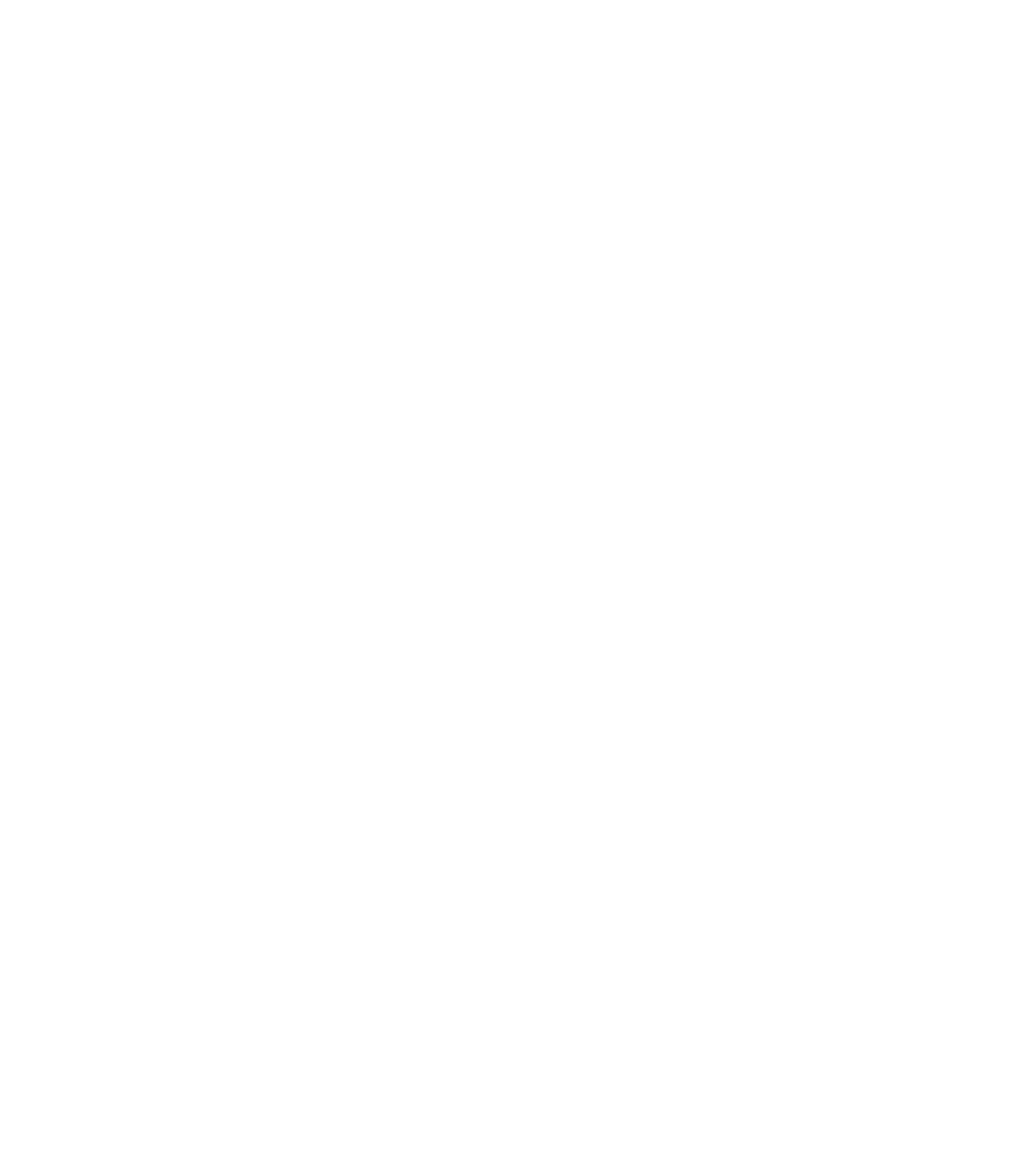
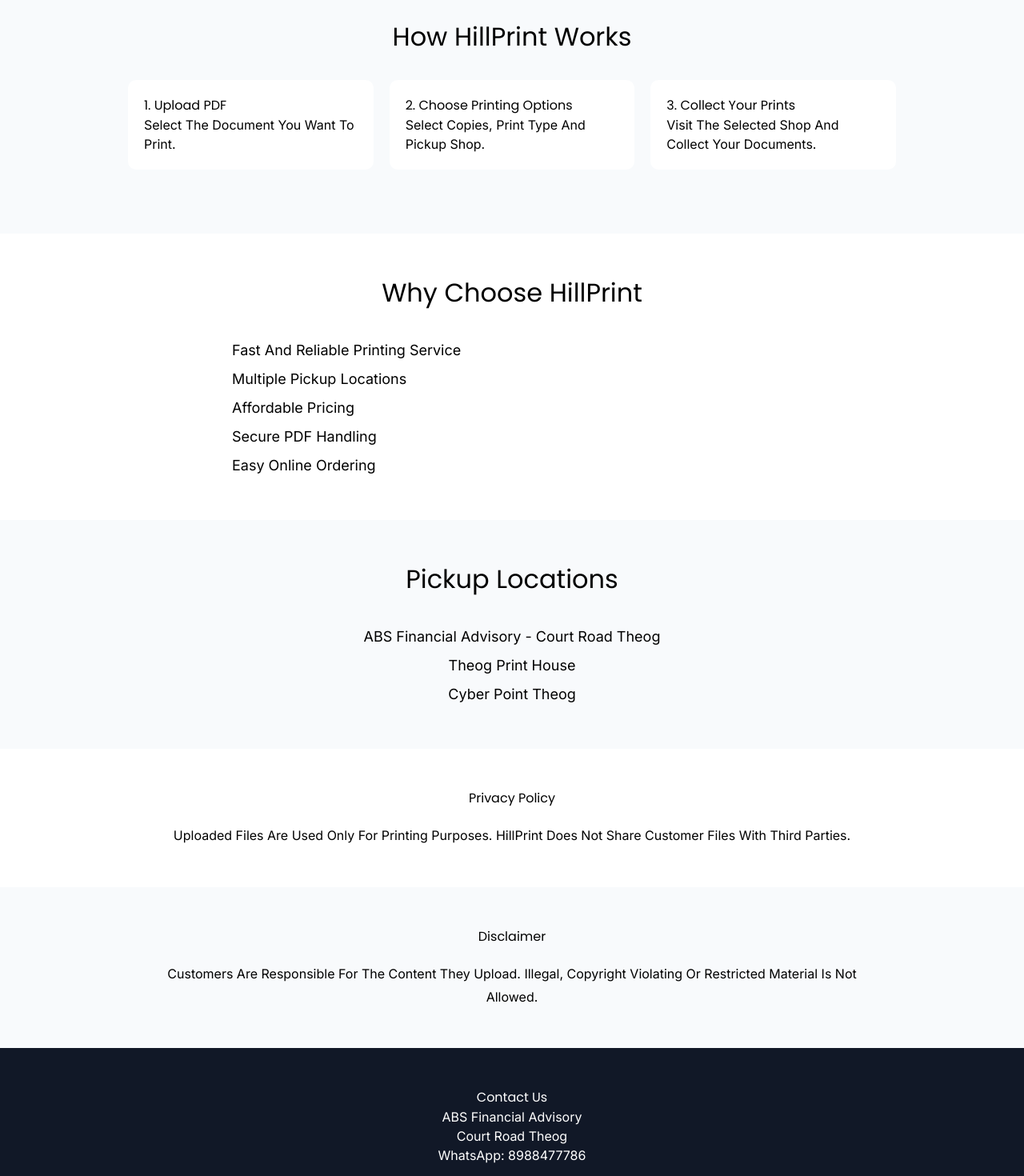
Before and after one commit to akshay01805-collab/hillprint, a Next.js app: page / in a window 1280 px wide. Shown: the part 800-2270 px from the top of the page at 80% size. Before the commit the page ends 800 px from the top, so only its background shows below. Built offline with nearby package versions, Linux system fonts and the light colour scheme.

Commit message:
Added HillPrint Dashboard, Login, PDF Upload and UI Upgrade

```diff
--- a/src/app/globals.css
+++ b/src/app/globals.css
@@ -10,3 +10,11 @@
   color: var(--foreground);
   font-family: Arial, Helvetica, sans-serif;
 }
+h1,
+h2,
+h3,
+h4,
+h5,
+h6 {
+  font-family: var(--font-poppins);
+}
--- a/src/app/layout.js
+++ b/src/app/layout.js
@@ -1,28 +1,36 @@
-import { Geist, Geist_Mono } from "next/font/google";
+import { Poppins, Inter } from "next/font/google";
 import "./globals.css";
 
-const geistSans = Geist({
-  variable: "--font-geist-sans",
+const poppins = Poppins({
   subsets: ["latin"],
+  weight: ["400", "500", "600", "700"],
+  variable: "--font-poppins",
 });
 
-const geistMono = Geist_Mono({
-  variable: "--font-geist-mono",
+const inter = Inter({
   subsets: ["latin"],
+  variable: "--font-inter",
 });
 
 export const metadata = {
-  title: "Create Next App",
-  description: "Generated by create next app",
+  title: "HillPrint",
+  description: "Online Document Printing Service",
 };
 
 export default function RootLayout({ children }) {
   return (
     <html
       lang="en"
-      className={`${geistSans.variable} ${geistMono.variable} h-full antialiased`}
+      className={`${poppins.variable} ${inter.variable}`}
     >
-      <body className="min-h-full flex flex-col">{children}</body>
+      <body
+        className="min-h-screen bg-slate-50 text-slate-900"
+        style={{
+          fontFamily: "var(--font-inter)",
+        }}
+      >
+        {children}
+      </body>
     </html>
   );
 }
--- a/src/app/page.js
+++ b/src/app/page.js
@@ -106,7 +106,7 @@
       </div>
     )}
 
-    <div className="max-w-md mx-auto mt-8 bg-white p-6 rounded-xl shadow">
+    <div className="max-w-md mx-auto mt-8 bg-white p-6 rounded-2xl shadow-x1">
       <input
         type="text"
         placeholder="Full Name"
@@ -194,6 +194,194 @@
       )}
     </div>
   </section>
+  {/* HOW IT WORKS */}
+
+<section
+  style={{
+    maxWidth: "1000px",
+    margin: "60px auto",
+    padding: "20px",
+  }}
+>
+  <h2
+    style={{
+      textAlign: "center",
+      fontSize: "32px",
+      marginBottom: "30px",
+    }}
+  >
+    How HillPrint Works
+  </h2>
+
+  <div
+    style={{
+      display: "grid",
+      gridTemplateColumns: "repeat(auto-fit,minmax(250px,1fr))",
+      gap: "20px",
+    }}
+  >
+    <div style={{ background: "white", padding: "20px", borderRadius: "10px" }}>
+      <h3>1. Upload PDF</h3>
+      <p>Select The Document You Want To Print.</p>
+    </div>
+
+
+<div style={{ background: "white", padding: "20px", borderRadius: "10px" }}>
+  <h3>2. Choose Printing Options</h3>
+  <p>Select Copies, Print Type And Pickup Shop.</p>
+</div>
+
+<div style={{ background: "white", padding: "20px", borderRadius: "10px" }}>
+  <h3>3. Collect Your Prints</h3>
+  <p>Visit The Selected Shop And Collect Your Documents.</p>
+</div>
+
+  </div>
+</section>
+
+{/* WHY CHOOSE US */}
+
+<section
+  style={{
+    background: "#ffffff",
+    padding: "50px 20px",
+  }}
+>
+  <h2
+    style={{
+      textAlign: "center",
+      fontSize: "32px",
+      marginBottom: "30px",
+    }}
+  >
+    Why Choose HillPrint
+  </h2>
+
+  <ul
+    style={{
+      maxWidth: "700px",
+      margin: "0 auto",
+      lineHeight: "2",
+      fontSize: "18px",
+    }}
+  >
+    <li>Fast And Reliable Printing Service</li>
+    <li>Multiple Pickup Locations</li>
+    <li>Affordable Pricing</li>
+    <li>Secure PDF Handling</li>
+    <li>Easy Online Ordering</li>
+  </ul>
+</section>
+
+{/* PICKUP LOCATIONS */}
+
+<section
+  style={{
+    padding: "50px 20px",
+  }}
+>
+  <h2
+    style={{
+      textAlign: "center",
+      fontSize: "32px",
+      marginBottom: "30px",
+    }}
+  >
+    Pickup Locations
+  </h2>
+
+  <div
+    style={{
+      textAlign: "center",
+      lineHeight: "2",
+      fontSize: "18px",
+    }}
+  >
+    <p>ABS Financial Advisory - Court Road Theog</p>
+    <p>Theog Print House</p>
+    <p>Cyber Point Theog</p>
+  </div>
+</section>
+
+{/* PRIVACY POLICY */}
+
+<section
+  style={{
+    background: "#ffffff",
+    padding: "50px 20px",
+  }}
+>
+  <h2
+    style={{
+      textAlign: "center",
+      marginBottom: "20px",
+    }}
+  >
+    Privacy Policy
+  </h2>
+
+  <p
+    style={{
+      maxWidth: "900px",
+      margin: "0 auto",
+      textAlign: "center",
+      lineHeight: "1.8",
+    }}
+  >
+    Uploaded Files Are Used Only For Printing Purposes.
+    HillPrint Does Not Share Customer Files With Third Parties.
+  </p>
+</section>
+
+{/* DISCLAIMER */}
+
+<section
+  style={{
+    padding: "50px 20px",
+  }}
+>
+  <h2
+    style={{
+      textAlign: "center",
+      marginBottom: "20px",
+    }}
+  >
+    Disclaimer
+  </h2>
+
+  <p
+    style={{
+      maxWidth: "900px",
+      margin: "0 auto",
+      textAlign: "center",
+      lineHeight: "1.8",
+    }}
+  >
+    Customers Are Responsible For The Content They Upload.
+    Illegal, Copyright Violating Or Restricted Material Is Not Allowed.
+  </p>
+</section>
+
+{/* CONTACT */}
+
+<section
+  style={{
+    background: "#111827",
+    color: "white",
+    padding: "50px 20px",
+    textAlign: "center",
+  }}
+>
+  <h2>Contact Us</h2>
+
+  <p>ABS Financial Advisory</p>
+  <p>Court Road Theog</p>
+  <p>WhatsApp: 8988477786</p>
+
+  <p style={{ marginTop: "20px", opacity: "0.8" }}>
+    © 2026 HillPrint. All Rights Reserved.
+  </p>
+</section>
 </main>
 
 );
--- a/src/app/shop/page.js
+++ b/src/app/shop/page.js
@@ -71,6 +71,7 @@
   };
 
   return (
+
     <main
       style={{
         minHeight: "100vh",
```
